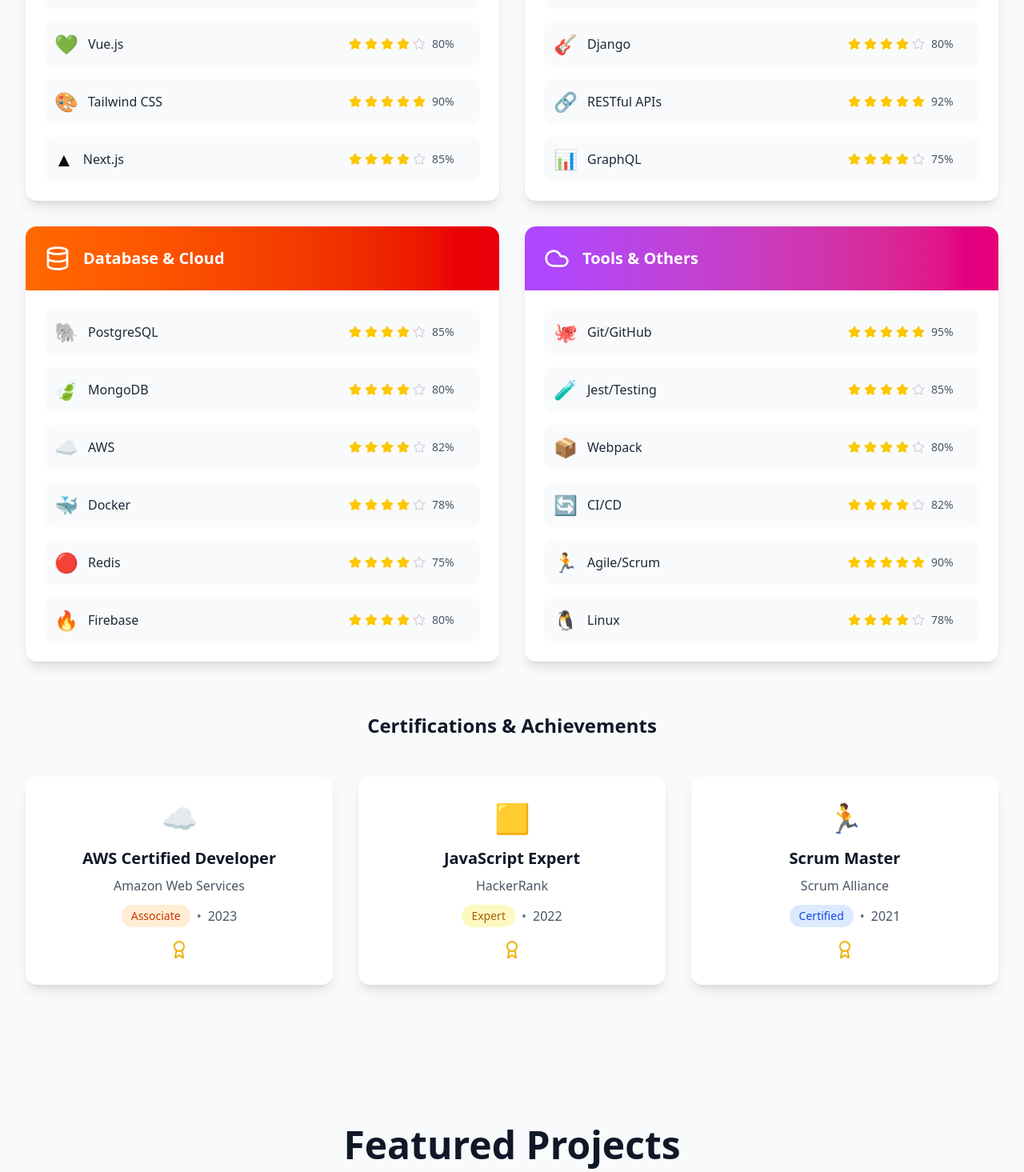
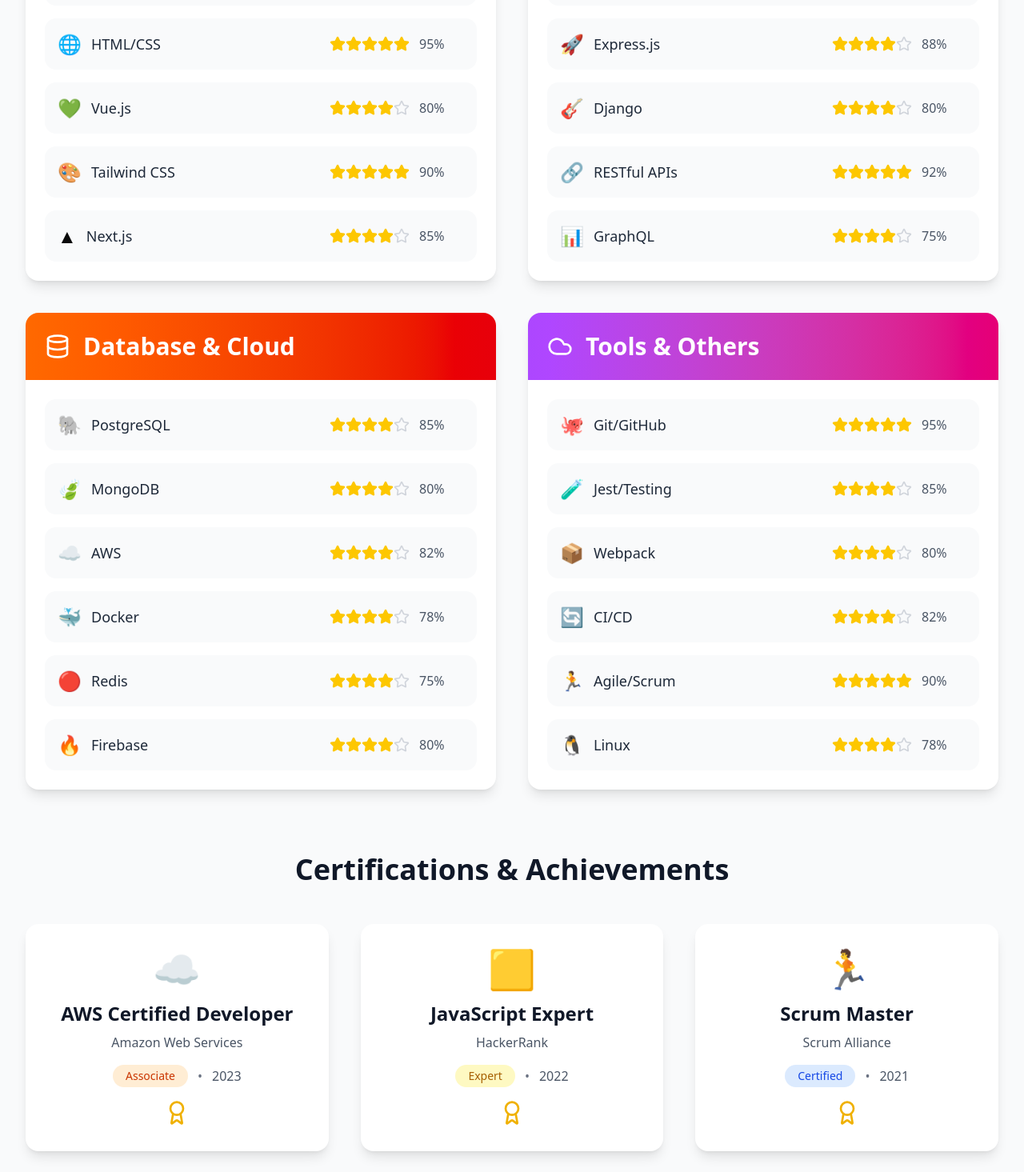
Before and after one commit to hamdywaleed/portfoliome, a React (Vite) app: page / in a window 1280 px wide. Shown: the part 2925-4390 px from the top of the page at 80% size. Built offline with nearby package versions, Linux system fonts and the light colour scheme.

Commit message:
edit slide up

```diff
--- a/src/App.jsx
+++ b/src/App.jsx
@@ -1,14 +1,14 @@
-import React from 'react'
 import './App.css'
+import About from './components/About'
+import Contact from './components/Contact'
+import Experience from './components/Experience'
+import Footer from './components/Footer'
 import Header from './components/Header'
 import Hero from './components/Hero'
-import About from './components/About'
+import Projects from './components/Projects'
+import ScrollToTop from './components/ScrollToTop'
 import Skills from './components/Skills'
-import Projects from './components/Projects'
-import Experience from './components/Experience'
-import Contact from './components/Contact'
-import Footer from './components/Footer'
-import ScrollToTop from './components/ScrollToTop'
+import SlideUpOnScroll from './components/slideuponscroll'
 
 function App() {
   return (
@@ -16,11 +16,26 @@ function App() {
       <Header />
       <main>
         <Hero />
-        <About />
-        <Skills />
-        <Projects />
-        <Experience />
-        <Contact />
+        <SlideUpOnScroll>
+          <About />
+        </SlideUpOnScroll>
+
+        <SlideUpOnScroll>
+          <Skills />
+        </SlideUpOnScroll>
+
+
+        <SlideUpOnScroll>
+          <Projects />
+        </SlideUpOnScroll>
+
+        <SlideUpOnScroll>
+          <Experience />
+        </SlideUpOnScroll>
+
+        <SlideUpOnScroll>
+          <Contact />
+        </SlideUpOnScroll>
       </main>
       <Footer />
       <ScrollToTop />
--- a/src/components/Skills.jsx
+++ b/src/components/Skills.jsx
@@ -88,54 +88,47 @@ const Skills = () => {
     return Array.from({ length: 5 }, (_, i) => (
       <Star
         key={i}
-        className={`w-4 h-4 ${i < stars ? 'text-yellow-400 fill-current' : 'text-gray-300'
-          }`}
+        className={`w-5 h-5 ${i < stars ? 'text-yellow-400 fill-current' : 'text-gray-300'}`}
       />
     ))
   }
 
   return (
-    <section id="skills" className="py-20 bg-gray-50">
+    <section id="skills" className="py-24 bg-gray-50">
       <div className="container mx-auto px-4 sm:px-6 lg:px-8">
-        <div className="text-center mb-16">
-          <h2 className="text-3xl sm:text-4xl font-bold text-gray-900 mb-4">
+        <div className="text-center mb-20">
+          <h2 className="text-4xl sm:text-5xl font-bold text-gray-900 mb-4">
             Technical Expertise
           </h2>
-          <p className="text-lg text-gray-600 max-w-2xl mx-auto">
+          <p className="text-xl sm:text-2xl text-gray-600 max-w-3xl mx-auto">
             A comprehensive showcase of my technical skills and proficiency across various technologies, tools, and frameworks.
           </p>
         </div>
 
         {/* Skills Grid */}
-        <div className="grid grid-cols-1 lg:grid-cols-2 gap-8 mb-16">
-          {skillCategories.map((category, categoryIndex) => (
-            <div key={categoryIndex} className="bg-white rounded-xl shadow-lg overflow-hidden hover:shadow-xl transition-shadow duration-300">
+        <div className="grid grid-cols-1 lg:grid-cols-2 gap-10 mb-20">
+          {skillCategories.map((category, index) => (
+            <div key={index} className="bg-white rounded-2xl shadow-lg overflow-hidden hover:shadow-2xl transition-shadow duration-300">
               {/* Category Header */}
               <div className={`bg-gradient-to-r ${category.color} p-6 text-white`}>
-                <div className="flex items-center">
-                  <div className="mr-4">
-                    {category.icon}
-                  </div>
-                  <h3 className="text-xl font-semibold">
-                    {category.title}
-                  </h3>
+                <div className="flex items-center gap-4">
+                  {category.icon}
+                  <h3 className="text-2xl sm:text-3xl font-semibold">{category.title}</h3>
                 </div>
               </div>
 
               {/* Skills List */}
               <div className="p-6">
                 <div className="grid grid-cols-1 gap-4">
-                  {category.skills.map((skill, skillIndex) => (
-                    <div key={skillIndex} className="flex items-center justify-between p-3 bg-gray-50 rounded-lg hover:bg-gray-100 transition-colors duration-200">
-                      <div className="flex items-center">
-                        <span className="text-2xl mr-3">{skill.icon}</span>
-                        <span className="font-medium text-gray-800">{skill.name}</span>
+                  {category.skills.map((skill, i) => (
+                    <div key={i} className="flex items-center justify-between p-4 bg-gray-50 rounded-xl hover:bg-gray-100 transition-colors duration-200">
+                      <div className="flex items-center gap-3">
+                        <span className="text-2xl">{skill.icon}</span>
+                        <span className="font-medium text-gray-800 text-lg">{skill.name}</span>
                       </div>
-                      <div className="flex items-center space-x-2">
-                        <div className="flex space-x-1">
-                          {getStarRating(skill.level)}
-                        </div>
-                        <span className="text-sm text-gray-600 font-medium min-w-[3rem]">
+                      <div className="flex items-center gap-3">
+                        <div className="flex">{getStarRating(skill.level)}</div>
+                        <span className="text-sm sm:text-base text-gray-600 font-medium min-w-[3.5rem]">
                           {skill.level}%
                         </span>
                       </div>
@@ -149,25 +142,19 @@ const Skills = () => {
 
         {/* Certifications */}
         <div>
-          <h3 className="text-2xl font-semibold text-gray-900 text-center mb-12">
+          <h3 className="text-3xl sm:text-4xl font-bold text-gray-900 text-center mb-12">
             Certifications & Achievements
           </h3>
 
-          <div className="grid grid-cols-1 md:grid-cols-3 gap-8">
-            {certifications.map((cert, index) => (
-              <div key={index} className="bg-white rounded-xl shadow-lg p-8 text-center hover:shadow-xl transition-shadow duration-300">
-                <div className="text-4xl mb-4">{cert.icon}</div>
+          <div className="grid grid-cols-1 md:grid-cols-3 gap-10">
+            {certifications.map((cert, i) => (
+              <div key={i} className="bg-white rounded-2xl shadow-lg p-8 text-center hover:shadow-2xl transition-shadow duration-300">
+                <div className="text-5xl mb-4">{cert.icon}</div>
+                <h4 className="text-2xl font-semibold text-gray-900 mb-2">{cert.title}</h4>
+                <p className="text-gray-600 mb-4">{cert.organization}</p>
 
-                <h4 className="text-xl font-semibold text-gray-900 mb-2">
-                  {cert.title}
-                </h4>
-
-                <p className="text-gray-600 mb-3">
-                  {cert.organization}
-                </p>
-
-                <div className="flex justify-center items-center space-x-2 mb-4">
-                  <span className={`px-3 py-1 rounded-full text-sm font-medium ${cert.color}`}>
+                <div className="flex justify-center items-center gap-3 mb-4">
+                  <span className={`px-4 py-1 rounded-full text-sm font-medium ${cert.color}`}>
                     {cert.level}
                   </span>
                   <span className="text-gray-500">•</span>
@@ -175,7 +162,7 @@ const Skills = () => {
                 </div>
 
                 <div className="flex justify-center">
-                  <Award className="w-6 h-6 text-yellow-500" />
+                  <Award className="w-8 h-8 text-yellow-500" />
                 </div>
               </div>
             ))}
--- /dev/null
+++ b/src/components/slideuponscroll.jsx
@@ -0,0 +1,16 @@
+import { motion } from 'framer-motion'
+
+const SlideUpOnScroll = ({ children }) => {
+	return (
+		<motion.div
+			initial={{ opacity: 0, y: 50 }} // start invisible, 50px below
+			whileInView={{ opacity: 1, y: 0 }} // animate to visible and original position
+			viewport={{ once: true, amount: 0.3 }} // trigger when 30% visible
+			transition={{ duration: 0.6, ease: "easeOut" }}
+		>
+			{children}
+		</motion.div>
+	)
+}
+
+export default SlideUpOnScroll
```
